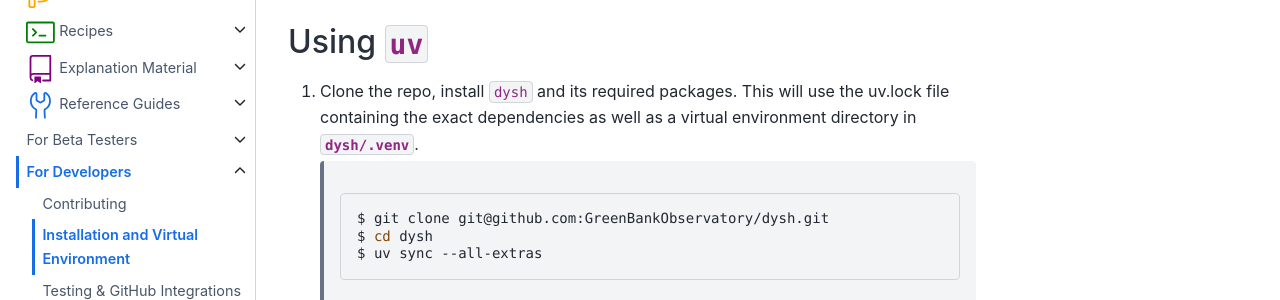
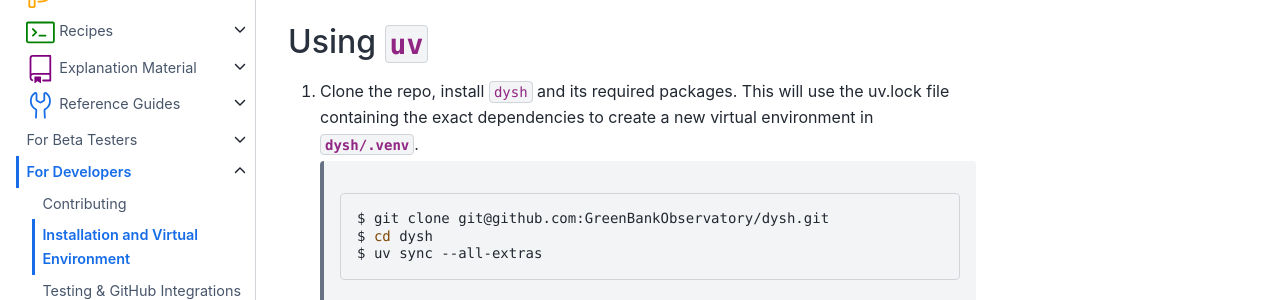
Before and after one commit to GreenBankObservatory/dysh, a Sphinx documentation site: the page built from docs/source/for_developers/install.rst, in a window 1280 px wide and 900 px high. Shown: the part 306-606 px from the top of the window. Built offline with Sphinx 7.4.7 and the Sphinx Book theme 1.1.4, drawn with Linux system fonts in a browser that asks for light colours; pages that are not in the unit, such as notebooks, are missing from menus.

Commit message:
Update install.rst

```diff
--- a/docs/source/for_developers/install.rst
+++ b/docs/source/for_developers/install.rst
@@ -8,7 +8,7 @@ we recommend the use of a python virtual environment. The example below uses `uv
 Using `uv`
 ----------
 
-#. Clone the repo, install ``dysh`` and its required packages. This will use the uv.lock file containing the exact dependencies as well as a virtual environment directory in `dysh/.venv`.
+#. Clone the repo, install ``dysh`` and its required packages. This will use the uv.lock file containing the exact dependencies to create a new virtual environment in `dysh/.venv`.
 
     .. code-block:: bash
 
```
